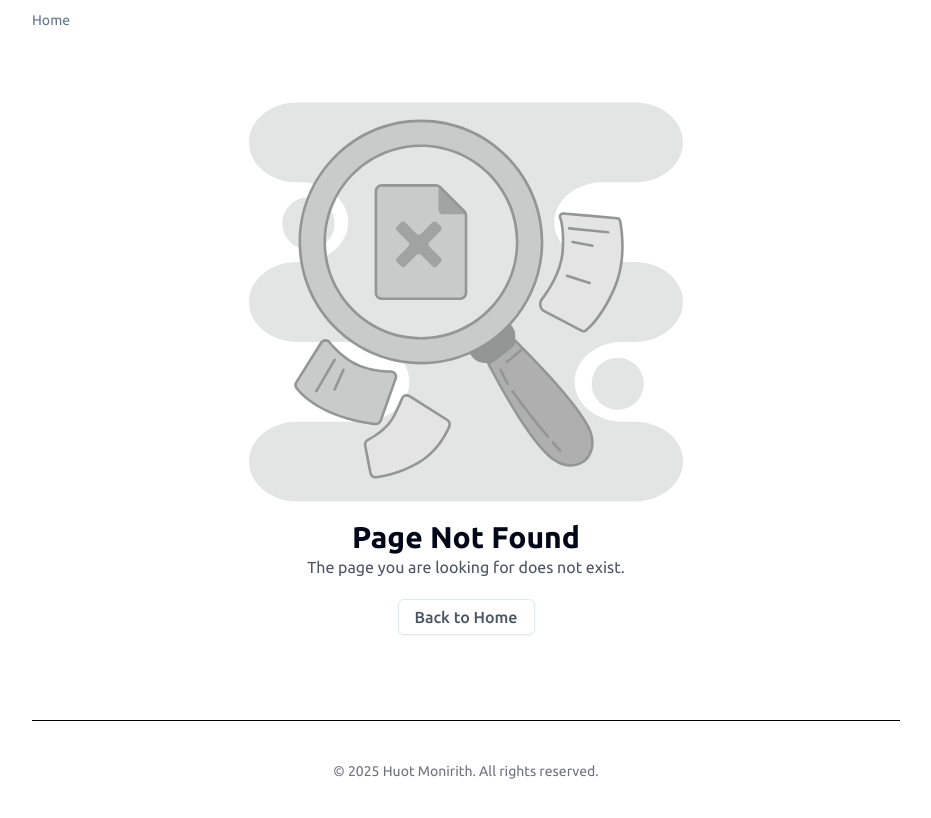
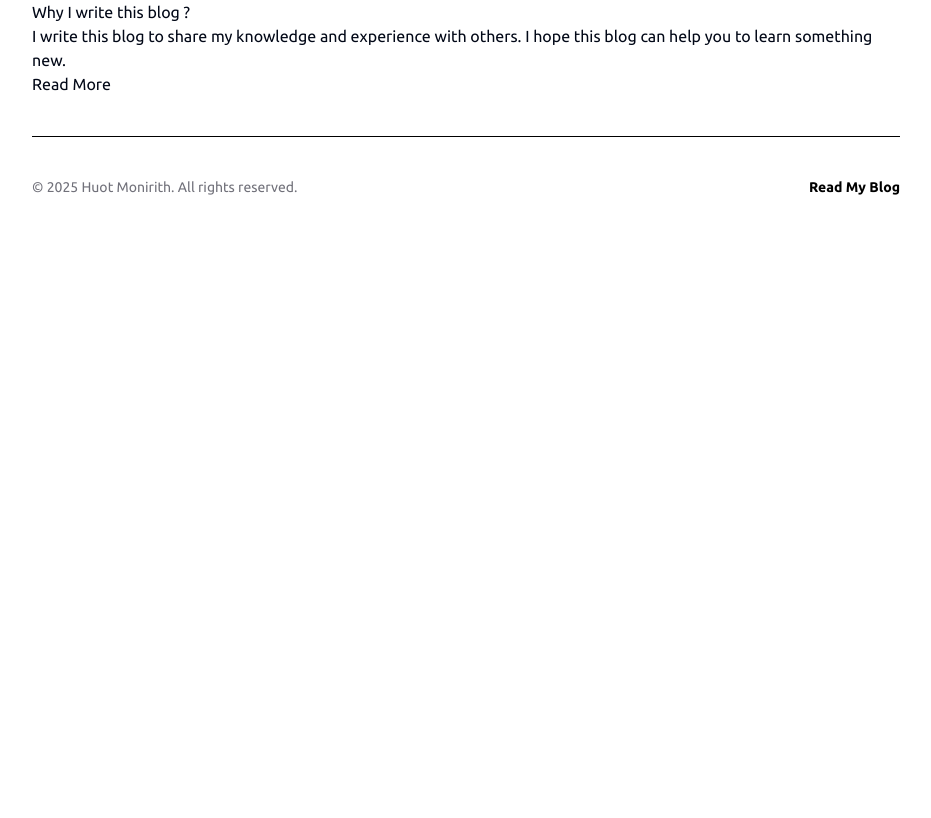
Before and after one commit to M-Rith/portfolio-website, a Next.js app: page /blogs in a window 1280 px wide. Before the commit this address had no page. Shown: the top 818 px of the page, without its empty margins (174-1105 px from the left). Built offline with nearby package versions, Linux system fonts and the light colour scheme.

Commit message:
add blog page

```diff
--- /dev/null
+++ b/app/@breadcrumb/blogs/[id]/page.tsx
@@ -0,0 +1,36 @@
+import {
+  BreadcrumbItem,
+  BreadcrumbLink,
+  BreadcrumbList,
+  BreadcrumbPage,
+  BreadcrumbSeparator,
+} from "@/components/ui/breadcrumb";
+import blogs from "@/data/blogs.json";
+import { BlogsTypes } from "@/types/blogs";
+export default async function BreadcrumbSlot({
+  params,
+}: {
+  params: Promise<{ id: string }>;
+}) {
+  const { id } = await params;
+
+  const blog = blogs.find((blog: BlogsTypes) => blog.id === parseInt(id));
+
+  return (
+    <BreadcrumbList>
+      <BreadcrumbItem>
+        <BreadcrumbLink href="/">Home</BreadcrumbLink>
+      </BreadcrumbItem>
+      <BreadcrumbSeparator />
+      <BreadcrumbItem>
+        <BreadcrumbLink href="/blogs">Blogs</BreadcrumbLink>
+      </BreadcrumbItem>
+      <BreadcrumbSeparator />
+      <BreadcrumbItem>
+        <BreadcrumbPage className="capitalize">
+          {blog ? blog?.title : id}
+        </BreadcrumbPage>
+      </BreadcrumbItem>
+    </BreadcrumbList>
+  );
+}
--- /dev/null
+++ b/app/blogs/[id]/page.tsx
@@ -0,0 +1,5 @@
+import React from "react";
+
+export default function BlogsDetailPage() {
+  return <div>BlogsDetailPage</div>;
+}
--- /dev/null
+++ b/app/blogs/page.tsx
@@ -0,0 +1,17 @@
+import React from "react";
+import blogs from "@/data/blogs.json";
+import Link from "next/link";
+export default function BlogPage() {
+  return (
+    <div>
+      {blogs.map((blog) => (
+        <div key={blog.id}>
+          <h1>{blog.title}</h1>
+          <p>{blog.content}</p>
+
+          <Link href={`/blogs/${blog.id}`}>Read More</Link>
+        </div>
+      ))}
+    </div>
+  );
+}
--- a/components/footer.tsx
+++ b/components/footer.tsx
@@ -1,13 +1,17 @@
 import React from "react";
-
+import Link from "next/link";
 export default function FooterComponent() {
   return (
     <section className="footer-section pb-10">
       <hr className="my-10  border-black" />
-      <div className="flex flex-row justify-center items-center">
+      <div className="flex flex-row justify-between items-center">
         <p className="text-sm text-[#71717A]">
           &copy; {new Date().getFullYear()} Huot Monirith. All rights reserved.
         </p>
+
+        <Link className="text-sm text-black font-bold" href="/blogs/">
+          Read My Blog
+        </Link>
       </div>
     </section>
   );
--- /dev/null
+++ b/data/blogs.json
@@ -0,0 +1,9 @@
+[
+   {
+      "id" : 1,
+      "title" : "Why I write this blog ?",
+      "content" : "I write this blog to share my knowledge and experience with others. I hope this blog can help you to learn something new.",
+      "createdAt" : "2021-01-01",
+      "updatedAt" : "2021-01-01"
+   }
+]
--- /dev/null
+++ b/types/blogs.ts
@@ -0,0 +1,7 @@
+export interface BlogsTypes {
+   id: number;
+   title: string;
+   content: string;
+   createdAt: string;
+   updatedAt: string;
+}
--- a/types/products.type.ts
+++ b/types/products.type.ts
@@ -1,6 +1,10 @@
 interface Url {
   name: string;
   url: string;
+}
+interface imagesType {
+  url: string;
+  name: string;
 }
 
 export interface ProductTypes {
@@ -10,7 +14,7 @@ export interface ProductTypes {
   longDescription: string;
   features: string[];
   technologyStack: string[];
-  images: string[];
+  images: imagesType[];
   url: Url[];
   highlight?: string[];
 }
```
